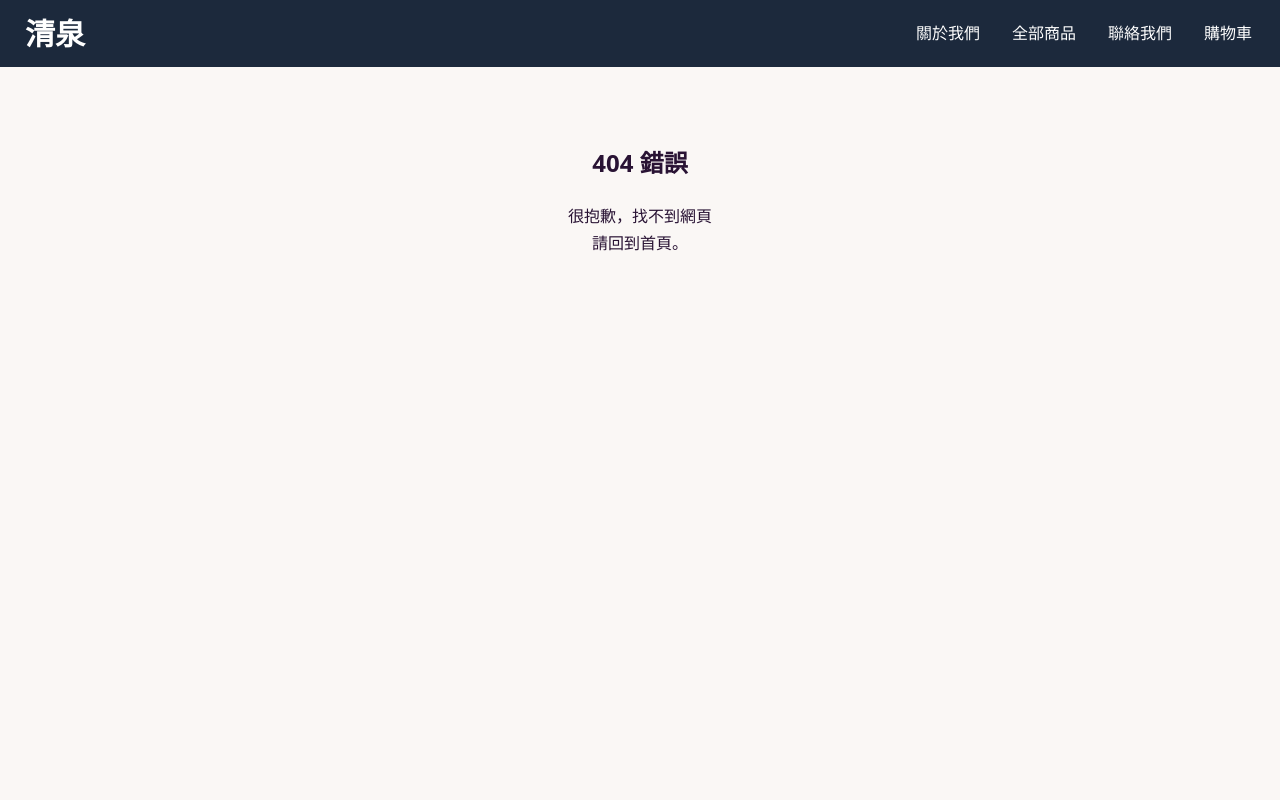
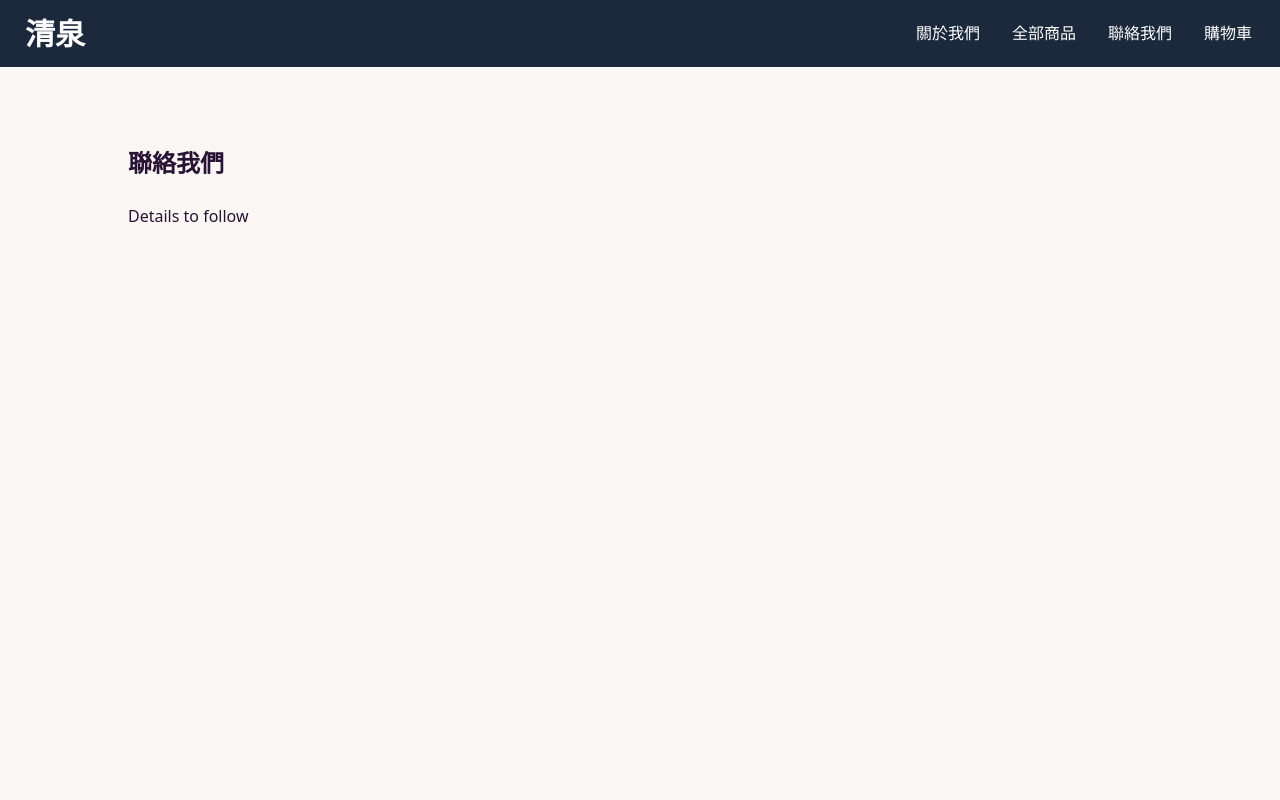
Before and after one commit to msunji/spring-publications-tw, a Next.js app: page /contact in a window 1280 px wide. Before the commit this address had no page. Shown: the top 800 px of the page. Built offline with nearby package versions, Linux system fonts and the light colour scheme.

Commit message:
Add contact us page

```diff
--- a/components/navigation.tsx
+++ b/components/navigation.tsx
@@ -12,7 +12,7 @@ export default function Navbar() {
             <ul tabIndex={0} className="menu menu-compact dropdown-content mt-3 p-2 shadow bg-base-100 rounded-box w-52">
               <li><Link href="/about">關於我們</Link></li>
               <li><Link href="/">全部商品</Link></li>
-              <li><a>聯絡我們</a></li>
+              <li><Link href="/contact">聯絡我們</Link></li>
               <li><a>購物車</a></li>
             </ul>
           </div>
@@ -22,7 +22,7 @@ export default function Navbar() {
           <ul className="menu menu-horizontal px-1">
             <li><Link href="/about">關於我們</Link></li>
             <li><Link href="/">全部商品</Link></li>
-            <li><a>聯絡我們</a></li>
+            <li><Link href="/contact">聯絡我們</Link></li>
             <li><a>購物車</a></li>
           </ul>
         </div>
--- /dev/null
+++ b/pages/contact.tsx
@@ -0,0 +1,10 @@
+export default function Page() {
+  return (
+    <section>
+      <h1>聯絡我們</h1>
+      <div>
+        Details to follow
+      </div>
+    </section>
+  )
+}
```
